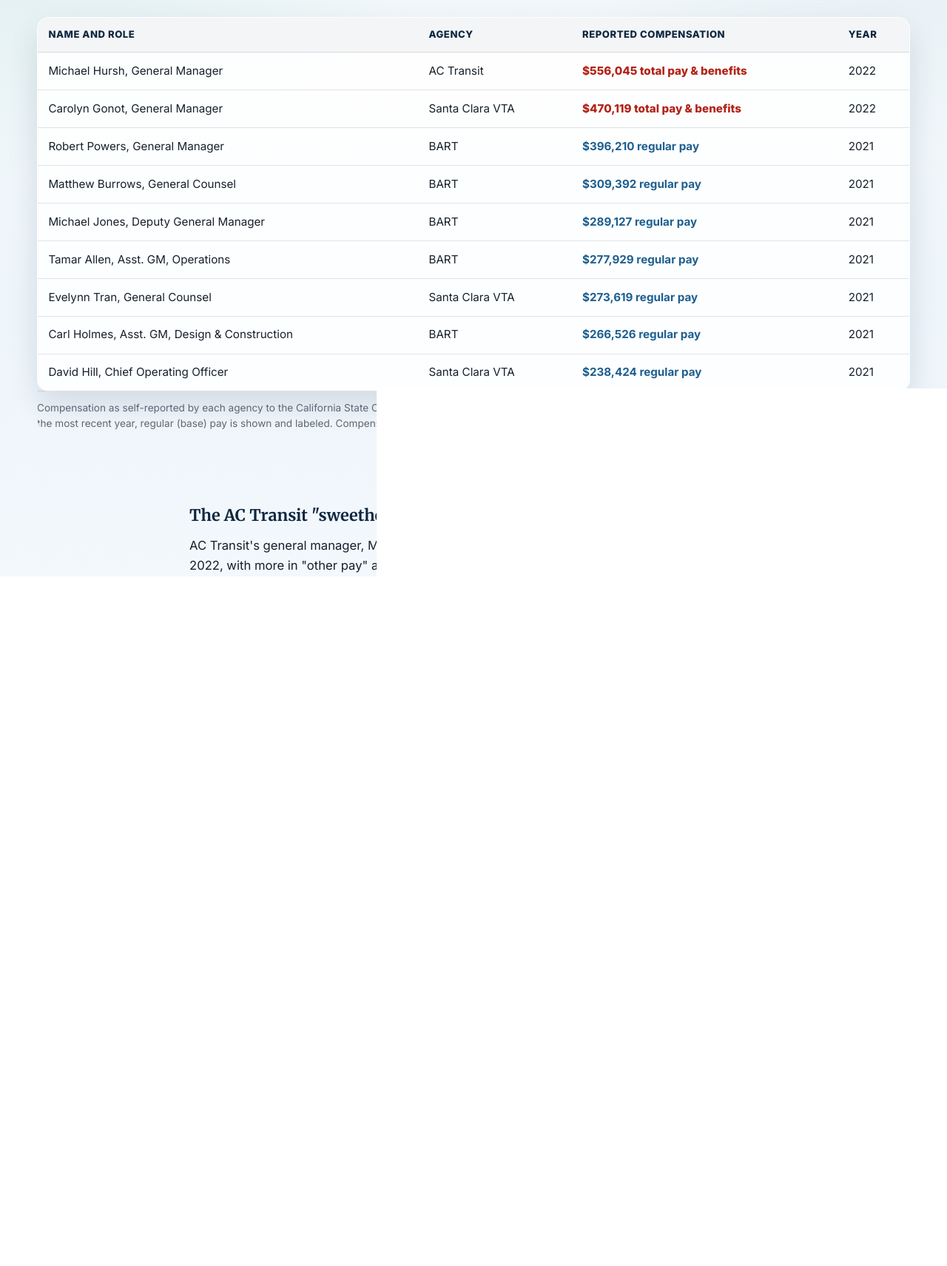
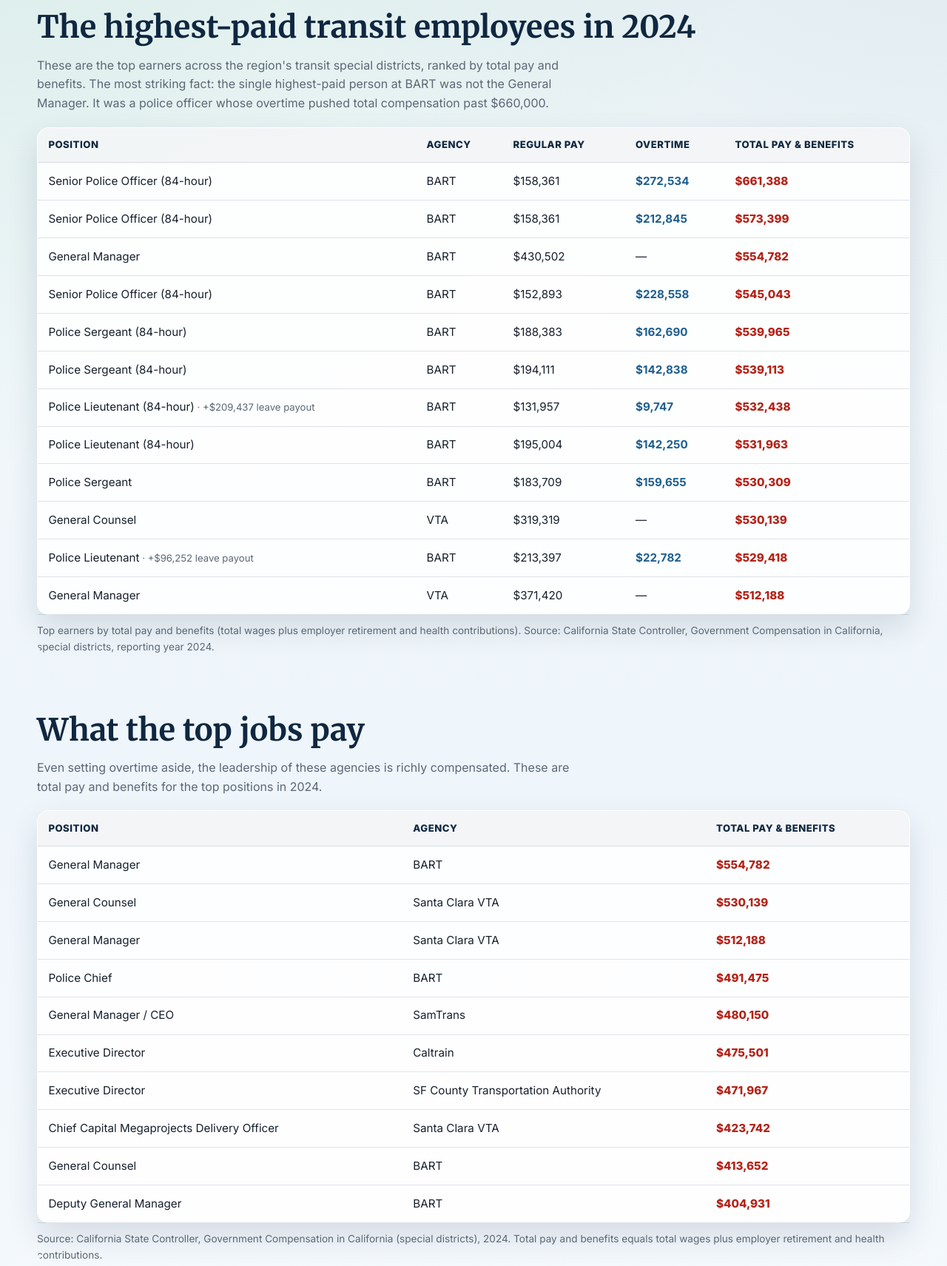
Before and after one commit to joffemd/transitaccountability, a plain HTML site: page salaries.html in a window 1280 px wide. Shown: the part 492-2203 px from the top of the page at 74% size. Before the commit the page ends 2109 px from the top, so only its background shows below. Drawn offline with Linux system fonts and the light colour scheme.

Commit message:
Rebuild salaries page from official State Controller GCC 2024 data; surface that a BART police officer ($661K) out-earned the GM; update homepage stat

```diff
--- a/salaries.html
+++ b/salaries.html
@@ -156,21 +156,54 @@
     </div>
   </section>
 
+
   <section>
     <div class="container">
+      <div class="section-title">
+        <h2>The highest-paid transit employees in 2024</h2>
+        <p>These are the top earners across the region's transit special districts, ranked by total pay and benefits. The most striking fact: the single highest-paid person at BART was not the General Manager. It was a police officer whose overtime pushed total compensation past $660,000.</p>
+      </div>
       <table class="data-table">
-        <caption>Compensation as self-reported by each agency to the California State Controller's <a href="https://gcc.sco.ca.gov/Reports/SpecialDistricts/SpecialDistricts.aspx">Government Compensation in California</a> database. Where total pay and benefits were unavailable for the most recent year, regular (base) pay is shown and labeled. Compensation often rises substantially once overtime and benefits are added.</caption>
-        <thead><tr><th>Name and role</th><th>Agency</th><th>Reported compensation</th><th>Year</th></tr></thead>
+        <caption>Top earners by total pay and benefits (total wages plus employer retirement and health contributions). Source: California State Controller, <a href="https://gcc.sco.ca.gov/Reports/SpecialDistricts/SpecialDistricts.aspx">Government Compensation in California</a>, special districts, reporting year 2024.</caption>
+        <thead><tr><th>Position</th><th>Agency</th><th>Regular pay</th><th>Overtime</th><th>Total pay &amp; benefits</th></tr></thead>
         <tbody>
-          <tr><td>Michael Hursh, General Manager</td><td>AC Transit</td><td class="aft">$556,045 total pay &amp; benefits</td><td>2022</td></tr>
-          <tr><td>Carolyn Gonot, General Manager</td><td>Santa Clara VTA</td><td class="aft">$470,119 total pay &amp; benefits</td><td>2022</td></tr>
-          <tr><td>Robert Powers, General Manager</td><td>BART</td><td class="now">$396,210 regular pay</td><td>2021</td></tr>
-          <tr><td>Matthew Burrows, General Counsel</td><td>BART</td><td class="now">$309,392 regular pay</td><td>2021</td></tr>
-          <tr><td>Michael Jones, Deputy General Manager</td><td>BART</td><td class="now">$289,127 regular pay</td><td>2021</td></tr>
-          <tr><td>Tamar Allen, Asst. GM, Operations</td><td>BART</td><td class="now">$277,929 regular pay</td><td>2021</td></tr>
-          <tr><td>Evelynn Tran, General Counsel</td><td>Santa Clara VTA</td><td class="now">$273,619 regular pay</td><td>2021</td></tr>
-          <tr><td>Carl Holmes, Asst. GM, Design &amp; Construction</td><td>BART</td><td class="now">$266,526 regular pay</td><td>2021</td></tr>
-          <tr><td>David Hill, Chief Operating Officer</td><td>Santa Clara VTA</td><td class="now">$238,424 regular pay</td><td>2021</td></tr>
+          <tr><td>Senior Police Officer (84-hour)</td><td>BART</td><td>$158,361</td><td class="now">$272,534</td><td class="aft">$661,388</td></tr>
+          <tr><td>Senior Police Officer (84-hour)</td><td>BART</td><td>$158,361</td><td class="now">$212,845</td><td class="aft">$573,399</td></tr>
+          <tr><td>General Manager</td><td>BART</td><td>$430,502</td><td>&mdash;</td><td class="aft">$554,782</td></tr>
+          <tr><td>Senior Police Officer (84-hour)</td><td>BART</td><td>$152,893</td><td class="now">$228,558</td><td class="aft">$545,043</td></tr>
+          <tr><td>Police Sergeant (84-hour)</td><td>BART</td><td>$188,383</td><td class="now">$162,690</td><td class="aft">$539,965</td></tr>
+          <tr><td>Police Sergeant (84-hour)</td><td>BART</td><td>$194,111</td><td class="now">$142,838</td><td class="aft">$539,113</td></tr>
+          <tr><td>Police Lieutenant (84-hour)<span style="color:var(--muted);font-size:0.82rem;"> &middot; +$209,437 leave payout</span></td><td>BART</td><td>$131,957</td><td class="now">$9,747</td><td class="aft">$532,438</td></tr>
+          <tr><td>Police Lieutenant (84-hour)</td><td>BART</td><td>$195,004</td><td class="now">$142,250</td><td class="aft">$531,963</td></tr>
+          <tr><td>Police Sergeant</td><td>BART</td><td>$183,709</td><td class="now">$159,655</td><td class="aft">$530,309</td></tr>
+          <tr><td>General Counsel</td><td>VTA</td><td>$319,319</td><td>&mdash;</td><td class="aft">$530,139</td></tr>
+          <tr><td>Police Lieutenant<span style="color:var(--muted);font-size:0.82rem;"> &middot; +$96,252 leave payout</span></td><td>BART</td><td>$213,397</td><td class="now">$22,782</td><td class="aft">$529,418</td></tr>
+          <tr><td>General Manager</td><td>VTA</td><td>$371,420</td><td>&mdash;</td><td class="aft">$512,188</td></tr>
+        </tbody>
+      </table>
+    </div>
+  </section>
+
+  <section>
+    <div class="container">
+      <div class="section-title">
+        <h2>What the top jobs pay</h2>
+        <p>Even setting overtime aside, the leadership of these agencies is richly compensated. These are total pay and benefits for the top positions in 2024.</p>
+      </div>
+      <table class="data-table">
+        <caption>Source: California State Controller, Government Compensation in California (special districts), 2024. Total pay and benefits equals total wages plus employer retirement and health contributions.</caption>
+        <thead><tr><th>Position</th><th>Agency</th><th>Total pay &amp; benefits</th></tr></thead>
+        <tbody>
+          <tr><td>General Manager</td><td>BART</td><td class="aft">$554,782</td></tr>
+          <tr><td>General Counsel</td><td>Santa Clara VTA</td><td class="aft">$530,139</td></tr>
+          <tr><td>General Manager</td><td>Santa Clara VTA</td><td class="aft">$512,188</td></tr>
+          <tr><td>Police Chief</td><td>BART</td><td class="aft">$491,475</td></tr>
+          <tr><td>General Manager / CEO</td><td>SamTrans</td><td class="aft">$480,150</td></tr>
+          <tr><td>Executive Director</td><td>Caltrain</td><td class="aft">$475,501</td></tr>
+          <tr><td>Executive Director</td><td>SF County Transportation Authority</td><td class="aft">$471,967</td></tr>
+          <tr><td>Chief Capital Megaprojects Delivery Officer</td><td>Santa Clara VTA</td><td class="aft">$423,742</td></tr>
+          <tr><td>General Counsel</td><td>BART</td><td class="aft">$413,652</td></tr>
+          <tr><td>Deputy General Manager</td><td>BART</td><td class="aft">$404,931</td></tr>
         </tbody>
       </table>
     </div>
@@ -178,16 +211,21 @@
 
   <section>
     <div class="container prose">
-      <h3>The AC Transit "sweetheart deal"</h3>
-      <p>AC Transit's general manager, Michael Hursh, received $556,045 in total pay and benefits in 2022, with more in "other pay" and benefits than any other major California transit chief executive. When he stepped down, the board approved an arrangement that kept him on full general-manager pay through September 2025 as a senior adviser with no defined duties, an arrangement a board member publicly called a "sweetheart deal" and a "gift of public funds." AC Transit also failed to file a compliant 2023 compensation report with the State Controller, so a full accounting of that year is unavailable.</p>
+      <h3>Overtime turns the rank and file into the top earners</h3>
+      <p>In 2024 the highest-compensated employee at BART was not an executive. A senior police officer earned $272,534 in overtime on top of a $158,361 base, for $661,388 in total pay and benefits, more than $100,000 above the General Manager. At least eight BART police officers, sergeants, and lieutenants out-earned the head of the agency. Several BART rail operations controllers and senior operations fore workers cleared $340,000 to $386,000, with overtime that routinely exceeded their regular pay.</p>
+      <p>The pattern is not confined to BART. At Santa Clara VTA, a substation maintainer reached roughly $500,000 in total pay and benefits, and an overhead line worker about $436,000, largely through overtime and other pay layered on a base salary near $133,000. These figures reflect work rules and staffing practices the agencies have left in place, and that a new 14-year tax would lock in rather than reform.</p>
 
-      <h3>Overtime turns line jobs into six-figure jobs</h3>
-      <p>The highest-paid BART employee in 2022 was not an executive. A power and mechanical section manager earned $433,682, including $246,847 in overtime. In an earlier and widely reported case, a BART system service worker, a janitorial position, turned a base salary of about $57,945 into $271,243 in total pay and benefits in a single year through overtime, after similar payouts in prior years. These are not isolated stories; they reflect work rules and staffing practices the agencies have not reformed.</p>
+      <h3>The executive tier is well paid too</h3>
+      <p>The top jobs are not modestly compensated. The BART General Manager received $554,782 in total pay and benefits in 2024. Santa Clara VTA's General Counsel made $530,139 and its General Manager $512,188. The executive directors of Caltrain and the San Francisco County Transportation Authority each cleared more than $470,000. Several of these packages are boosted by large deferred-compensation and leave payouts on top of base salary.</p>
+
+      <h3>A note on AC Transit</h3>
+      <p>AC Transit does not appear in the 2024 State Controller special-districts compensation data, consistent with its history of late or non-compliant filings with the Controller's office. In its last reported year, 2022, AC Transit's general manager received $556,045 in total pay and benefits, and the agency later kept him on full pay through September 2025 in an advisory role with no defined duties, an arrangement a board member publicly called a gift of public funds.</p>
 
       <div class="callout"><strong>Why this matters:</strong> compensation is the single largest cost in transit budgets. A new 14-year tax would lock in this cost structure rather than reform it. <a href="better-way.html">There is a better way &rarr;</a></div>
-      <p style="font-size:0.88rem;color:var(--muted);">Source: California State Controller, <a href="https://gcc.sco.ca.gov/Reports/SpecialDistricts/SpecialDistricts.aspx">Government Compensation in California</a> (special districts), with corroborating reporting from Oaklandside, NBC Bay Area, and The Center Square. Reporting years differ by agency because agencies file on different schedules, and the latest year is not always complete for every district. Figures should be confirmed against the most recent State Controller filing before quoting.</p>
+      <p style="font-size:0.88rem;color:var(--muted);">Source: California State Controller, <a href="https://gcc.sco.ca.gov/Reports/SpecialDistricts/SpecialDistricts.aspx">Government Compensation in California</a> (special districts), reporting year 2024, self-reported by each agency and published August 2025. Total pay and benefits equals reported total wages plus employer-paid retirement and health contributions. Lump-sum amounts reflect cashed-out leave. AC Transit figure (2022) from the State Controller as reported by Oaklandside and NBC Bay Area.</p>
     </div>
   </section>
+
   <footer class="footer">
     <div class="container">
       <div class="footer-card">
```
Also changed, not shown: index.html (+1 -1 lines).
